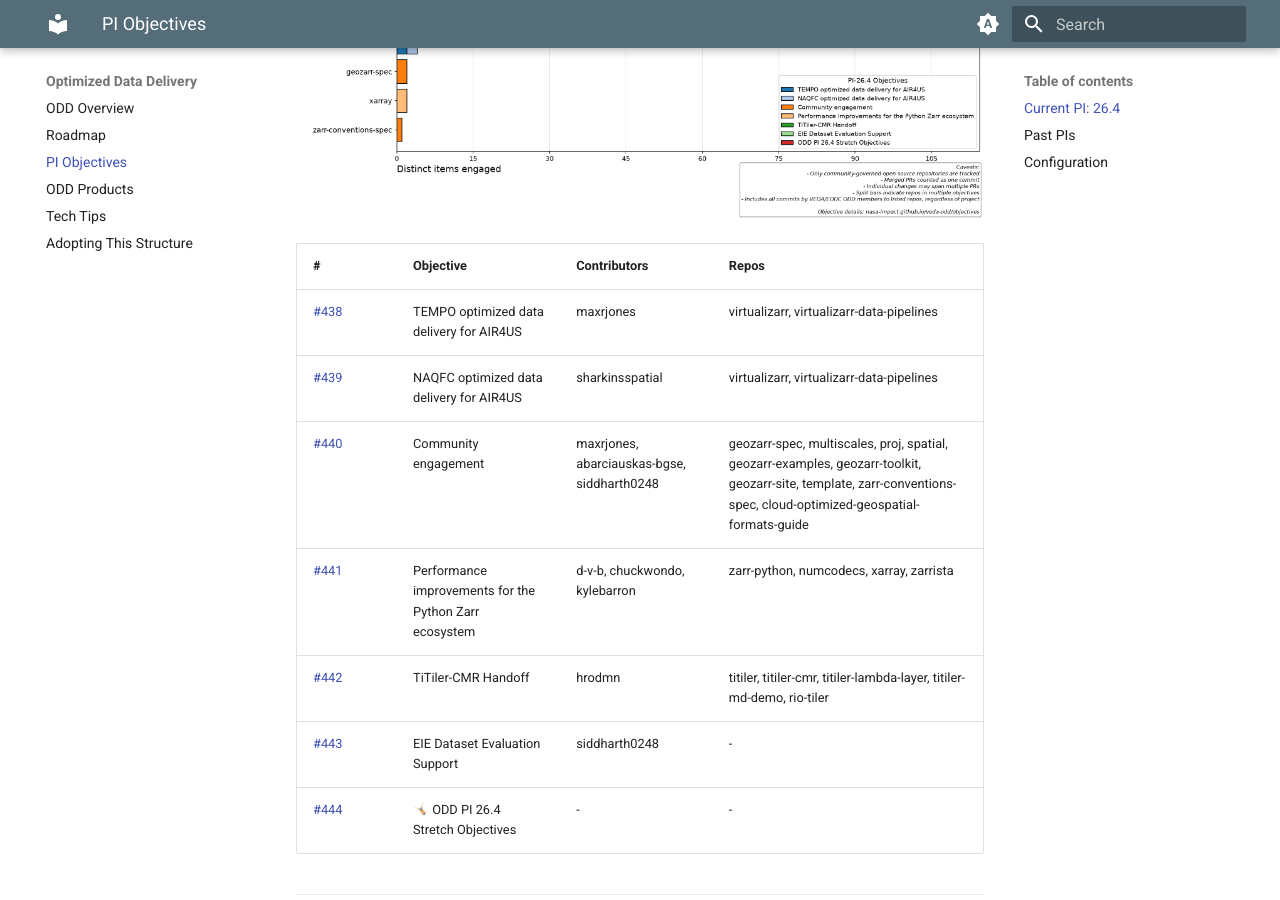
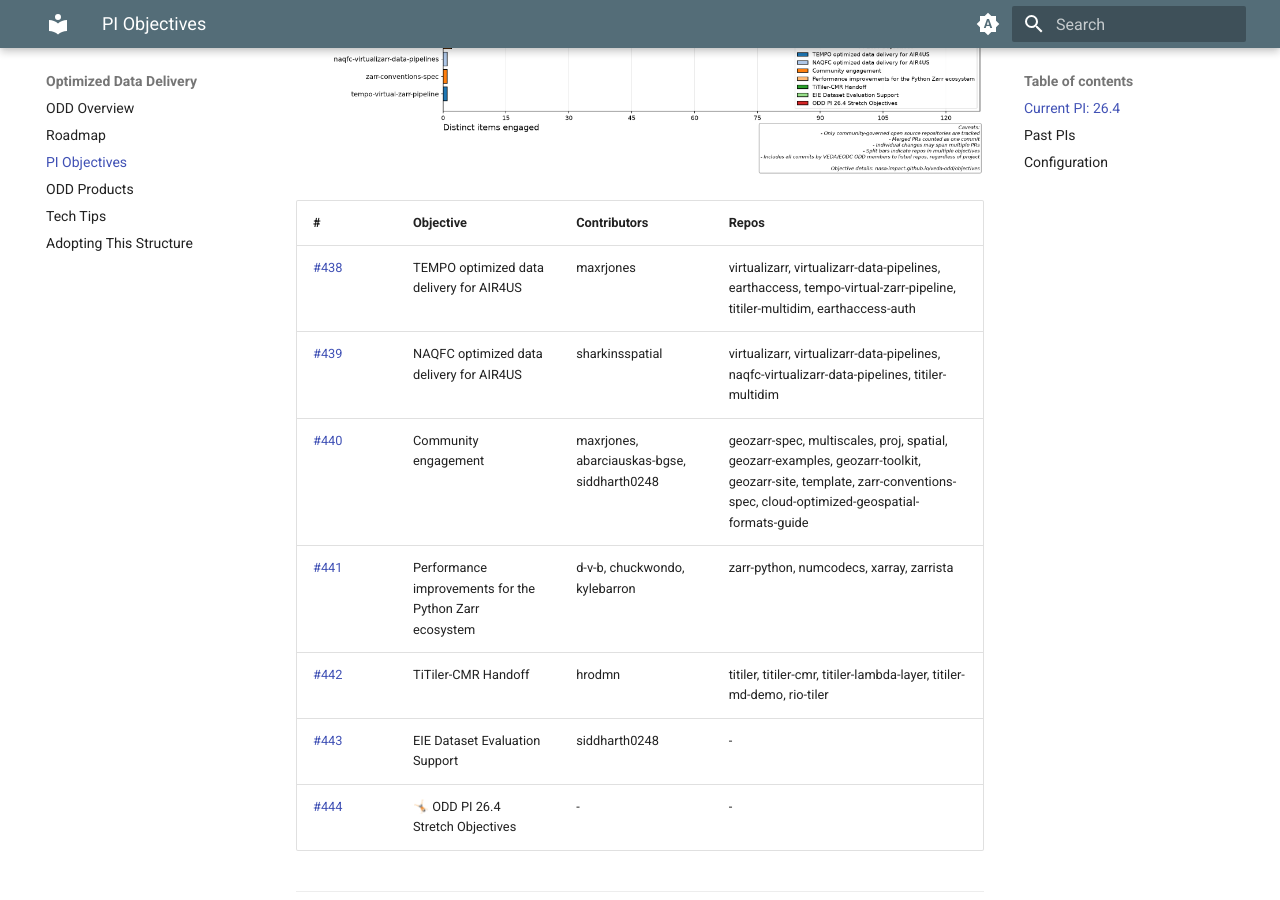
Before and after one commit to NASA-IMPACT/veda-odd, an MkDocs documentation site: the page built from docs/objectives.md, in a window 1280 px wide and 900 px high, scrolled down 1062 px. Built offline with MkDocs 1.6.1 and Material for MkDocs 9.7.7, drawn with Linux system fonts in a browser that asks for light colours; the version menu is left out.

Commit message:
Update reports for 32770919912

```diff
--- a/docs/objectives.md
+++ b/docs/objectives.md
@@ -12,8 +12,8 @@ This page tracks quarterly objectives for the VEDA/EODC ODD team and the open-so
 
 | # | Objective | Contributors | Repos |
 |---|-----------|--------------|-------|
-| [#438](https://github.com/NASA-IMPACT/veda-odd/issues/438) | TEMPO optimized data delivery for AIR4US | maxrjones | virtualizarr, virtualizarr-data-pipelines |
-| [#439](https://github.com/NASA-IMPACT/veda-odd/issues/439) | NAQFC optimized data delivery for AIR4US | sharkinsspatial | virtualizarr, virtualizarr-data-pipelines |
+| [#438](https://github.com/NASA-IMPACT/veda-odd/issues/438) | TEMPO optimized data delivery for AIR4US | maxrjones | virtualizarr, virtualizarr-data-pipelines, earthaccess, tempo-virtual-zarr-pipeline, titiler-multidim, earthaccess-auth |
+| [#439](https://github.com/NASA-IMPACT/veda-odd/issues/439) | NAQFC optimized data delivery for AIR4US | sharkinsspatial | virtualizarr, virtualizarr-data-pipelines, naqfc-virtualizarr-data-pipelines, titiler-multidim |
 | [#440](https://github.com/NASA-IMPACT/veda-odd/issues/440) | Community engagement | maxrjones, abarciauskas-bgse, siddharth0248 | geozarr-spec, multiscales, proj, spatial, geozarr-examples, geozarr-toolkit, geozarr-site, template, zarr-conventions-spec, cloud-optimized-geospatial-formats-guide |
 | [#441](https://github.com/NASA-IMPACT/veda-odd/issues/441) | Performance improvements for the Python Zarr ecosystem | d-v-b, chuckwondo, kylebarron | zarr-python, numcodecs, xarray, zarrista |
 | [#442](https://github.com/NASA-IMPACT/veda-odd/issues/442) | TiTiler-CMR Handoff | hrodmn | titiler, titiler-cmr, titiler-lambda-layer, titiler-md-demo, rio-tiler |
```
Also changed, not shown: docs/images/pi-26.4-authored-commits.png, docs/images/pi-26.4-engagement.png, docs/images/pi-26.4-resolved-issues-prs.png, 4 other files.
